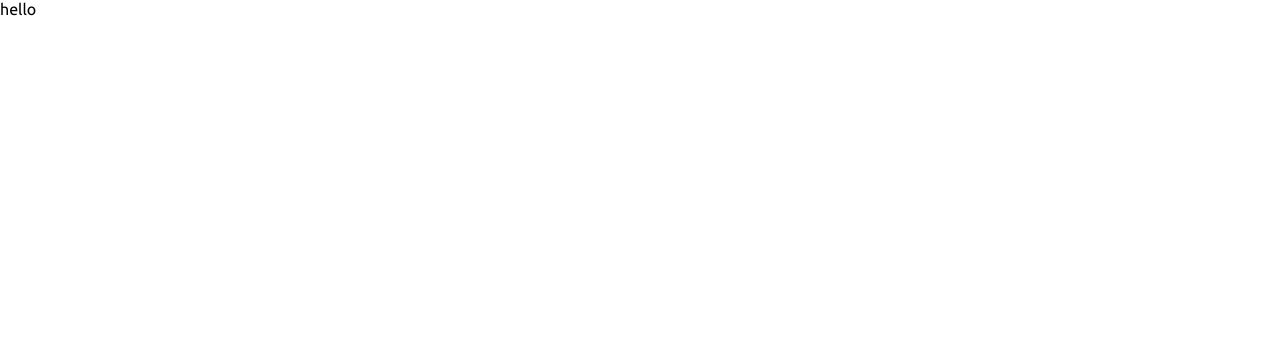
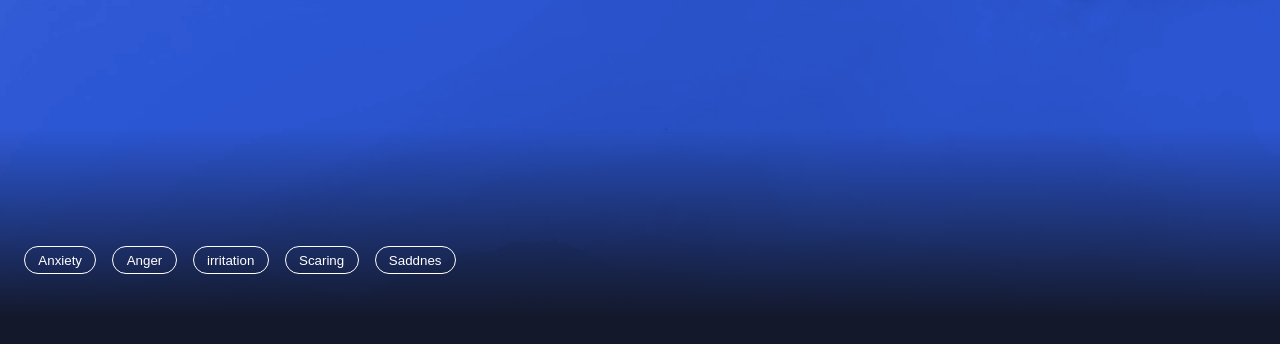
Before and after one commit to h-shams/breathe, a website built with webpack: page src/index.html in a window 1280 px wide. Built offline with nearby package versions, Linux system fonts and the light colour scheme.

Commit message:
add "background" and "states" component styles

```diff
--- a/src/index.html
+++ b/src/index.html
@@ -6,7 +6,30 @@
   <meta http-equiv="X-UA-Compatible" content="ie=edge">
   <title>Document</title>
 </head>
-<body>
-  hello
+<body class="body">
+  <div class="background">
+    <div class="background-img"></div>
+  </div>
+
+  <div class="content">
+    <ul class="states">
+      <li class="states__state-wrapper">
+        <button class="state">Anxiety</button>
+      </li>
+      <li class="states__state-wrapper">
+        <button class="state">Anger</button>
+      </li>
+      <li class="states__state-wrapper">
+        <button class="state">irritation</button>
+      </li>
+      <li class="states__state-wrapper">
+        <button class="state">Scaring</button>
+      </li>
+      <li class="states__state-wrapper">
+        <button class="state">Saddnes</button>
+      </li>
+    </ul>
+  </div>
+
 </body>
 </html>
--- /dev/null
+++ b/src/styles/components/_state.scss
@@ -0,0 +1,14 @@
+.state {
+  background-color: transparent;
+  border: 1px solid #fff;
+  border-radius: 500px;
+  color: #fff;
+  padding: 0.4em 1em;
+  transition: 0.3s cubic-bezier(0.08, 0.82, 0.17, 1);
+  transition-property: color, background-color;
+
+  &--active {
+    background-color: #fff;
+    color: #13182a;
+  }
+}
--- /dev/null
+++ b/src/styles/components/_states.scss
@@ -0,0 +1,13 @@
+.states {
+  display: flex;
+  list-style: none;
+  margin: 0;
+  margin-top: 15em;
+  overflow-x: auto;
+  padding: 0.4em 1em 0.9em;
+  width: 100%;
+}
+
+.states__state-wrapper {
+  margin: 0 0.5em;
+}
--- /dev/null
+++ b/src/styles/layout/_background.scss
@@ -0,0 +1,20 @@
+.background {
+  background-color: #13182a;
+  bottom: 0;
+  height: 100%;
+  left: 0;
+  position: fixed;
+  right: 0;
+  top: 0;
+  z-index: -1;
+}
+
+.background-img {
+  background-image:
+    linear-gradient(to top, #13182a 1px, transparent 60%),
+    url('../images/bg.jpg');
+  background-repeat: no-repeat;
+  background-size: cover;
+  height: 40%;
+  width: 100%;
+}
--- /dev/null
+++ b/src/styles/layout/_content.scss
@@ -0,0 +1,3 @@
+.content {
+  z-index: 1;
+}
--- a/src/styles/main.scss
+++ b/src/styles/main.scss
@@ -1,3 +1,17 @@
+// importing order:
+/*
+  1. utilities/   // sassy things
+  2. base/        // base styles (fonts, basic styles)
+  3. layout/      // big styles
+  4. components/  // its obvious
+*/
+
 @import 'base/fonts';
 @import 'base/typography';
 @import 'base/base';
+
+@import 'layout/background';
+@import 'layout/content';
+
+@import 'components/state';
+@import 'components/states';
--- a/webpack.common.js
+++ b/webpack.common.js
@@ -90,6 +90,14 @@ module.exports = env => {
           ],
         },
 
+        // image files
+        {
+          test: /\.(svg|jpg|png|webp)$/,
+          use: [
+            'file-loader'
+          ],
+        },
+
       ],
     },
   }
--- a/webpack.dev.js
+++ b/webpack.dev.js
@@ -55,14 +55,6 @@ module.exports = env => {
           ],
         },
 
-        // svg files
-        {
-          test: /\.svg$/,
-          use: [
-            'file-loader'
-          ],
-        },
-
       ],
     },
   })
```
Also changed, not shown: src/images/bg.jpg (added).
